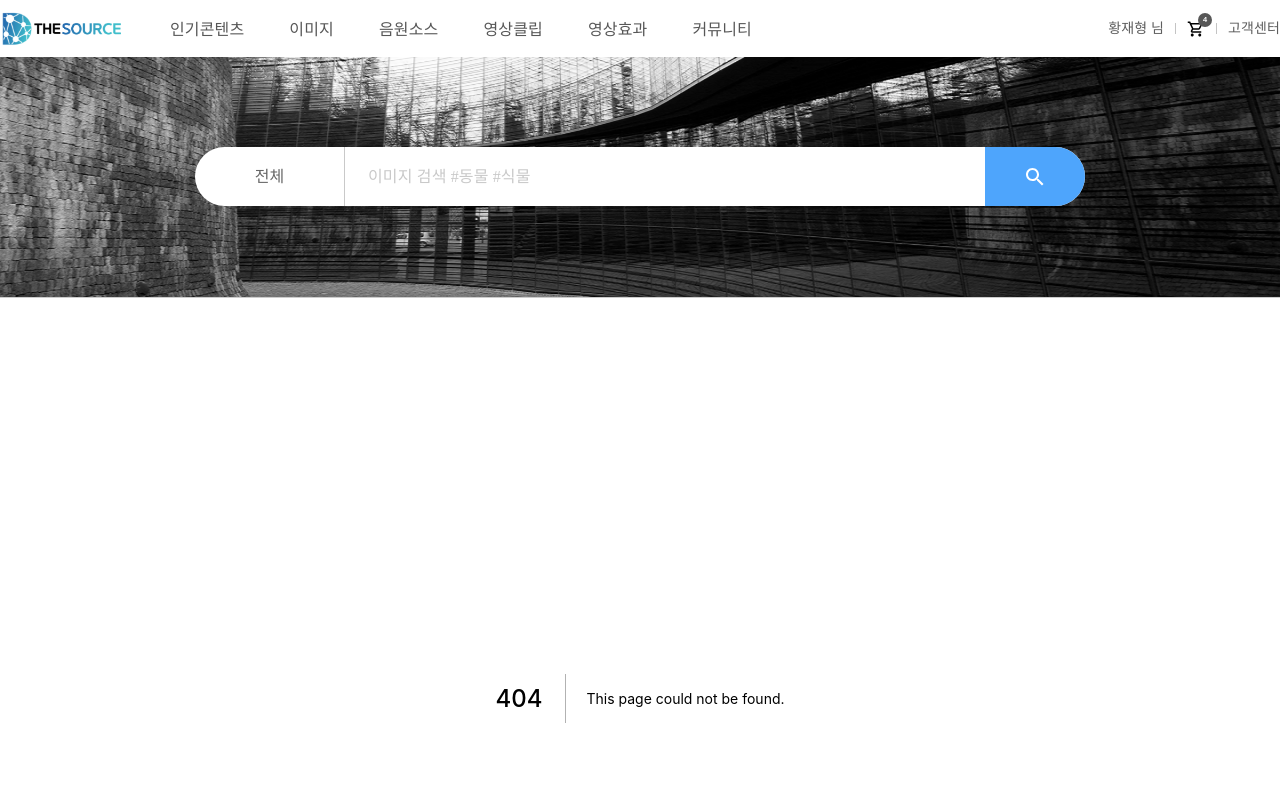
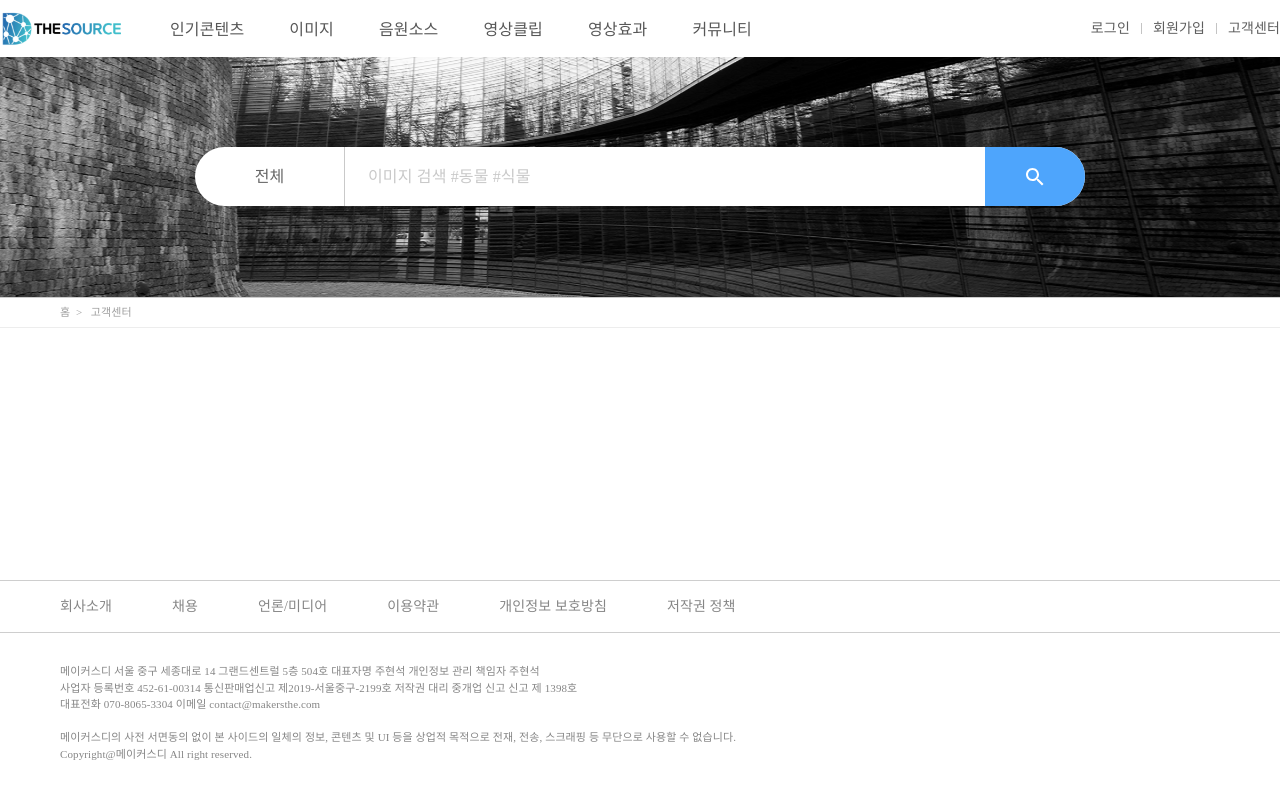
Before and after one commit to DGUHJH/thesource-next, a Next.js app: page /service in a window 1280 px wide. Before the commit this address had no page. Shown: the top 800 px of the page. Built offline with nearby package versions, Linux system fonts and the light colour scheme; a web font is replaced by a local one.

Commit message:
Fix : Login Error

```diff
--- a/src/components/Dialog/Login/index.tsx
+++ b/src/components/Dialog/Login/index.tsx
@@ -4,7 +4,7 @@ import {
   loginDialogClose,
   LoginDialogState,
 } from 'features/login/loginDialogSlice';
-import { setLogin, setLogout } from 'features/login/loginSlice';
+import { setLogin } from 'features/login/loginSlice';
 import { useRouter } from 'next/dist/client/router';
 import React from 'react';
 import { useDispatch, useSelector } from 'react-redux';
@@ -25,9 +25,10 @@ export const LoginDialog: React.FC = () => {
   const handleLogin = (value: boolean) => () => {
     if (value) {
       dispatch(setLogin());
+      // router.reload();
+    } else {
+      // dispatch(setLogout());
       router.reload();
-    } else {
-      dispatch(setLogout());
     }
   };
 
--- a/src/components/Header/index.tsx
+++ b/src/components/Header/index.tsx
@@ -10,7 +10,7 @@ import {
   loginDialogClose,
   loginDialogOpen,
 } from 'features/login/loginDialogSlice';
-import { LoginState, setLogin, setLogout } from 'features/login/loginSlice';
+import { LoginState, setLogin } from 'features/login/loginSlice';
 import { useRouter } from 'next/dist/client/router';
 import Image from 'next/image';
 import React from 'react';
@@ -89,9 +89,8 @@ export const Header = () => {
   const handleLogin = (value: boolean) => () => {
     if (value) {
       dispatch(setLogin());
-      router.reload();
     } else {
-      dispatch(setLogout());
+      // dispatch(setLogout());
       router.reload();
     }
   };
@@ -118,7 +117,7 @@ export const Header = () => {
           ))}
         </Styled.LeftContainer>
         <Styled.RightContainer>
-          {loginData.login ? (
+          {!loginData.login ? (
             userMenu.map((value, index) => (
               <div
                 style={{ display: 'flex', alignItems: 'center' }}
@@ -148,7 +147,7 @@ export const Header = () => {
               <Styled.RightMenuDivBar />
               <Styled.RightMenuTypo
                 style={{ fontFamily: 'NotoSans-Medium' }}
-                onClick={handleLogin(false)}
+                onClick={onMenuClick('/service')}
               >
                 고객센터
               </Styled.RightMenuTypo>
--- /dev/null
+++ b/src/pages/service/index.tsx
@@ -0,0 +1,31 @@
+import { BreadCrumbs } from 'components/BreadCrumbs';
+import React from 'react';
+import { BrowserView, MobileView } from 'react-device-detect';
+import * as Styled from 'styles/purchase/styled';
+
+const Main = () => {
+  return (
+    <Styled.Root>
+      <BrowserView>
+        <Pc />
+      </BrowserView>
+      <MobileView>
+        <Mobile />
+      </MobileView>
+    </Styled.Root>
+  );
+};
+
+const Pc = () => {
+  return (
+    <div>
+      <BreadCrumbs content={['홈', '고객센터']} type="small" />
+    </div>
+  );
+};
+
+const Mobile = () => {
+  return <div></div>;
+};
+
+export default Main;
--- /dev/null
+++ b/src/styles/service/styled.ts
@@ -0,0 +1,6 @@
+import { Box } from '@material-ui/core';
+import styled from 'styled-components';
+
+export const Root = styled(Box)`
+  width: 100%;
+`;
```
